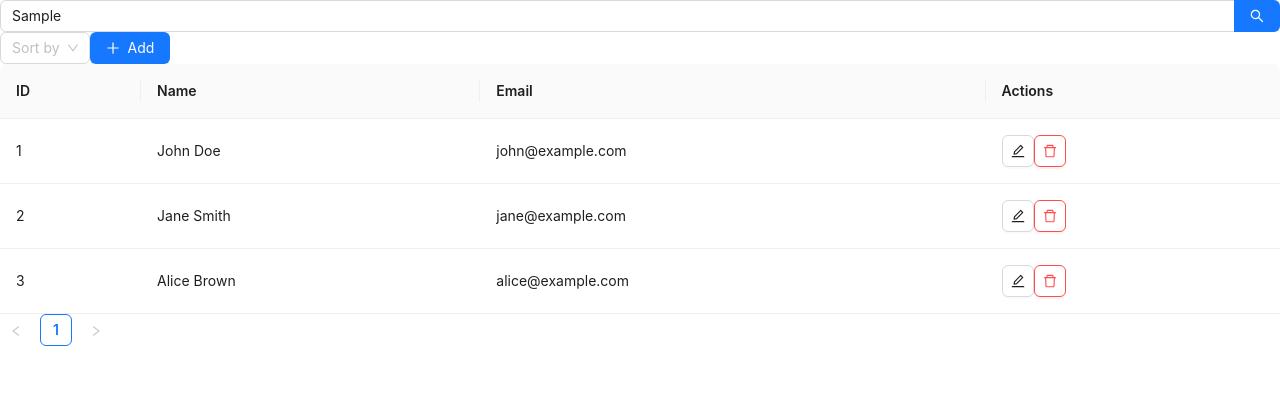
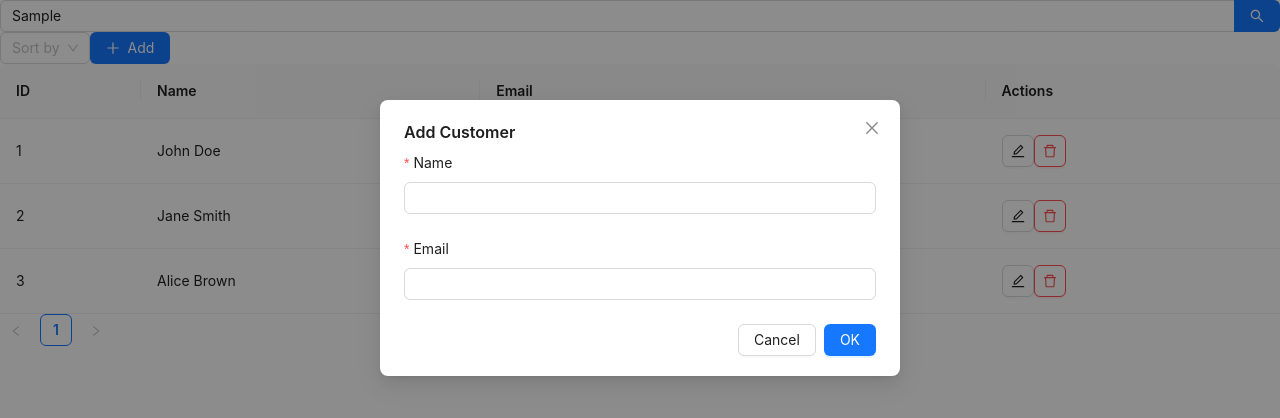
Before and after one commit to igorksk/customers-app, a React (Create React App) app: page / in a window 1280 px wide. Both pictures are taken after typing "Sample" into the empty fields and a click on the button "Add". Shown: the top 418 px of the page. Built offline with nearby package versions, Linux system fonts and the light colour scheme.

Commit message:
Add update and create

```diff
--- a/src/components/Customers.tsx
+++ b/src/components/Customers.tsx
@@ -1,9 +1,8 @@
-import React, { useState, useEffect } from "react";
-import { Table, Input, Button, Pagination, Select } from "antd";
+import { useState } from "react";
+import { Table, Input, Button, Pagination, Select, Modal, Form } from "antd";
 import { EditOutlined, DeleteOutlined, PlusOutlined } from "@ant-design/icons";
 import Search from "antd/es/input/Search";
 import "antd/dist/reset.css";
-
 
 interface Customer {
   id: number;
@@ -22,7 +21,10 @@ export default function Customers() {
   const [search, setSearch] = useState<string>("");
   const [sortOrder, setSortOrder] = useState<string | null>(null);
   const [currentPage, setCurrentPage] = useState<number>(1);
-  const [pageSize, setPageSize] = useState<number>(5);
+  const [pageSize] = useState<number>(5);
+  const [isModalOpen, setIsModalOpen] = useState<boolean>(false);
+  const [editingCustomer, setEditingCustomer] = useState<Customer | null>(null);
+  const [form] = Form.useForm();
 
   const handleDelete = (id: number) => {
     setCustomers(customers.filter((customer) => customer.id !== id));
@@ -34,6 +36,29 @@ export default function Customers() {
 
   const handleSort = (order: string) => {
     setSortOrder(order);
+  };
+
+  const handleAdd = () => {
+    setEditingCustomer(null);
+    form.resetFields();
+    setIsModalOpen(true);
+  };
+
+  const handleEdit = (customer: Customer) => {
+    setEditingCustomer(customer);
+    form.setFieldsValue(customer);
+    setIsModalOpen(true);
+  };
+
+  const handleSave = () => {
+    form.validateFields().then((values) => {
+      if (editingCustomer) {
+        setCustomers(customers.map((cust) => (cust.id === editingCustomer.id ? { ...cust, ...values } : cust)));
+      } else {
+        setCustomers([...customers, { id: Date.now(), ...values }]);
+      }
+      setIsModalOpen(false);
+    });
   };
 
   const filteredCustomers = customers.filter(
@@ -58,7 +83,9 @@ export default function Customers() {
             { value: "desc", label: "Name Desc" }
           ]}
         />
-        <Button type="primary" icon={<PlusOutlined />}>Add</Button>
+        <Button type="primary" icon={<PlusOutlined />} onClick={handleAdd}>
+          Add
+        </Button>
       </div>
       <Table
         dataSource={sortedCustomers.slice((currentPage - 1) * pageSize, currentPage * pageSize)}
@@ -71,7 +98,7 @@ export default function Customers() {
             title: "Actions",
             render: (_: any, record: Customer) => (
               <div className="flex gap-2">
-                <Button icon={<EditOutlined />} />
+                <Button icon={<EditOutlined />} onClick={() => handleEdit(record)} />
                 <Button icon={<DeleteOutlined />} danger onClick={() => handleDelete(record.id)} />
               </div>
             ),
@@ -86,6 +113,21 @@ export default function Customers() {
         onChange={setCurrentPage}
         className="mt-4"
       />
+      <Modal
+        title={editingCustomer ? "Edit Customer" : "Add Customer"}
+        open={isModalOpen}
+        onCancel={() => setIsModalOpen(false)}
+        onOk={handleSave}
+      >
+        <Form form={form} layout="vertical">
+          <Form.Item name="name" label="Name" rules={[{ required: true, message: "Please enter name" }]}>
+            <Input />
+          </Form.Item>
+          <Form.Item name="email" label="Email" rules={[{ required: true, message: "Please enter email" }]}>
+            <Input type="email" />
+          </Form.Item>
+        </Form>
+      </Modal>
     </div>
   );
 }
```
